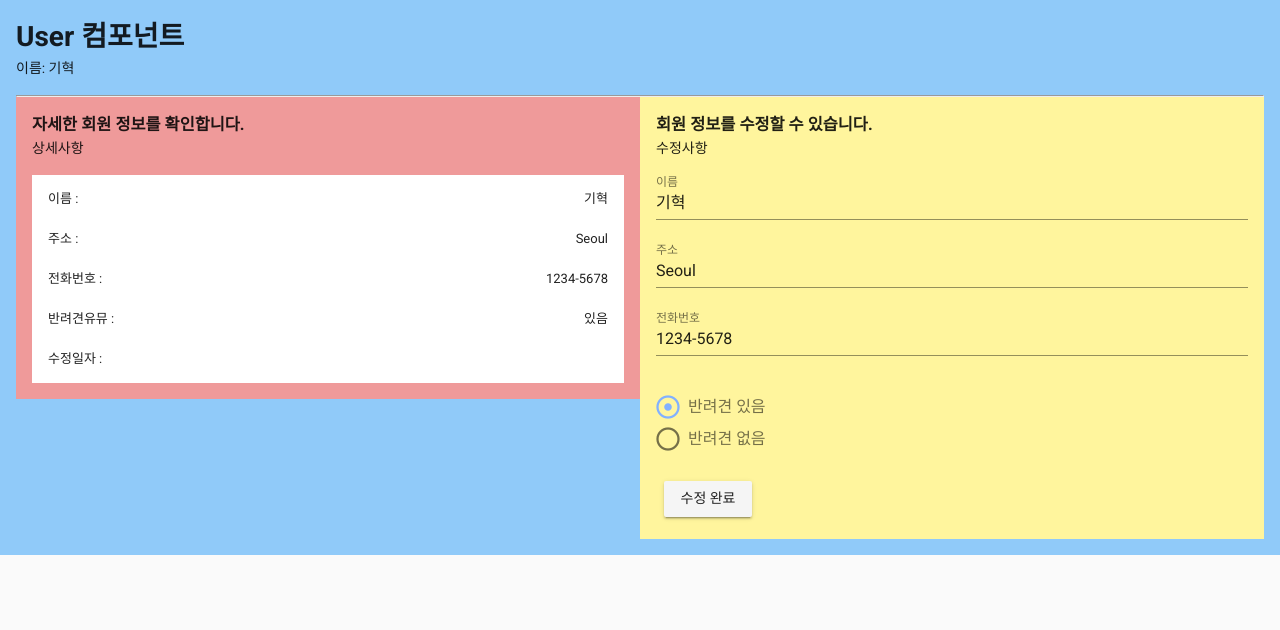
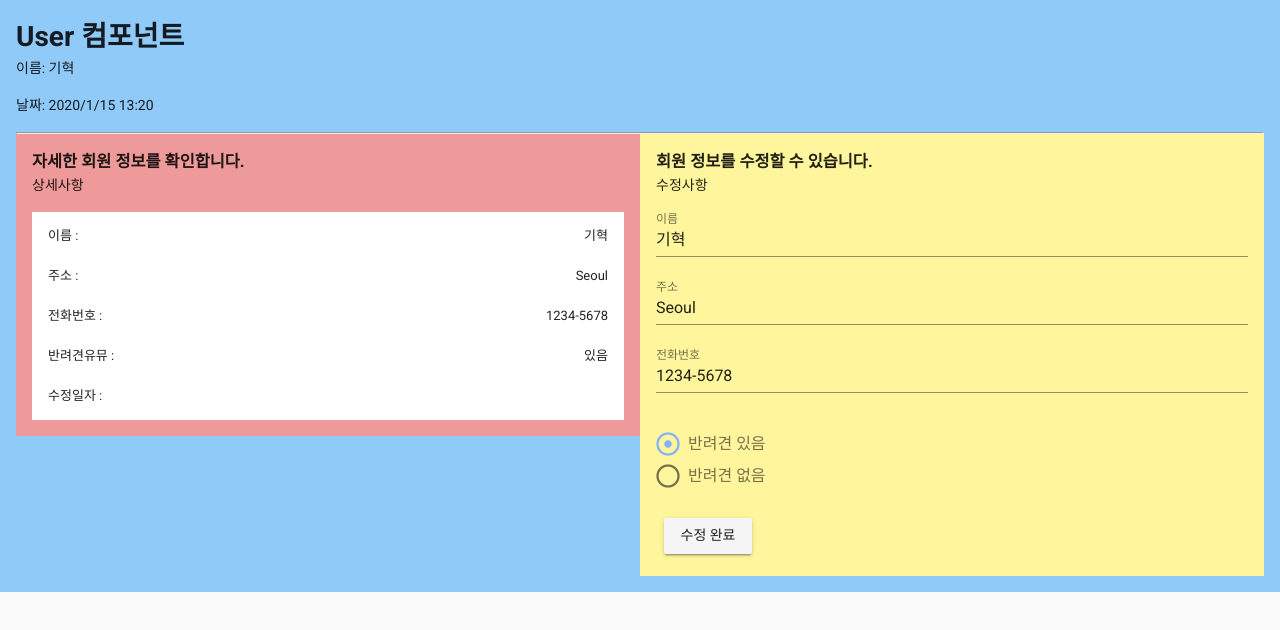
Before and after one commit to JohnsonRyu/TIL, a Vue app in the folder VueJS/practice-vue-cli/: page / in a window 1280 px wide. Shown: the top 630 px of the page. Built offline with nearby package versions, Linux system fonts and the light colour scheme.

Commit message:
ENH: mixin 사용해보기

```diff
--- a/VueJS/practice-vue-cli/src/components/User.vue
+++ b/VueJS/practice-vue-cli/src/components/User.vue
@@ -2,6 +2,7 @@
   <div class="blue lighten-3 pa-3">
     <h1>User 컴포넌트</h1>
     <p>이름: {{ name }}</p>
+    <p>날짜: {{ getDateAndTime(createdAt) }}</p>
     <hr>
     <v-layout row wrap>
       <v-flex xs12 sm6>
@@ -28,6 +29,7 @@
 <script>
 import UserDetail from "./UserDetail.vue"
 import UserEdit from "./UserEdit.vue"
+import { dateFormat } from "../mixins/dateFormat"
 
 export default {
   components: {
@@ -39,8 +41,12 @@ export default {
       name: "기혁",
       address: "Seoul",
       phone: "1234-5678",
-      hasDog: true
+      hasDog: true,
+      createdAt: null,
     }
+  },
+  created() {
+    this.createdAt = new Date();
   },
   methods: {
     parent(user) {
@@ -48,7 +54,8 @@ export default {
       this.address = user.address;
       this.phone = user.phone;
       this.hasDog = user.hasDog;
-    }
+    },
   },
+  mixins: [dateFormat]
 }
 </script>
--- a/VueJS/practice-vue-cli/src/components/UserDetail.vue
+++ b/VueJS/practice-vue-cli/src/components/UserDetail.vue
@@ -30,7 +30,7 @@
       <v-list-tile>
         <v-list-tile-content>수정일자 : </v-list-tile-content>
         <v-list-tile-content class ="align-end">
-          {{ editedDate }}
+          {{ getDateAndTime(editedDate) }}
         </v-list-tile-content>
       </v-list-tile>
     </v-list>
@@ -38,6 +38,7 @@
 </template>
 <script>
   import { eventBus } from "../main";
+  import { dateFormat } from "../mixins/dateFormat"
 
   export default {
     data() {
@@ -53,9 +54,9 @@
     },
     created() {
       eventBus.$on("userWasEdited", date => {
-        console.error("d")
         this.editedDate = date;
       })
-    }
+    },
+    mixins: [dateFormat]
   }
 </script>
--- /dev/null
+++ b/VueJS/practice-vue-cli/src/mixins/dateFormat.js
@@ -0,0 +1,13 @@
+export const dateFormat = {
+  methods: {
+    getDateAndTime(date) {
+      if(date !== null) {
+        const hour = date.getHours();
+        const minutes = date.getMinutes();
+        const fullDate = `${date.getFullYear()}/${date.getMonth()+1}/${date.getDate()}`;
+
+        return `${fullDate} ${hour}:${minutes}`
+      }
+    }
+  }
+}
```
